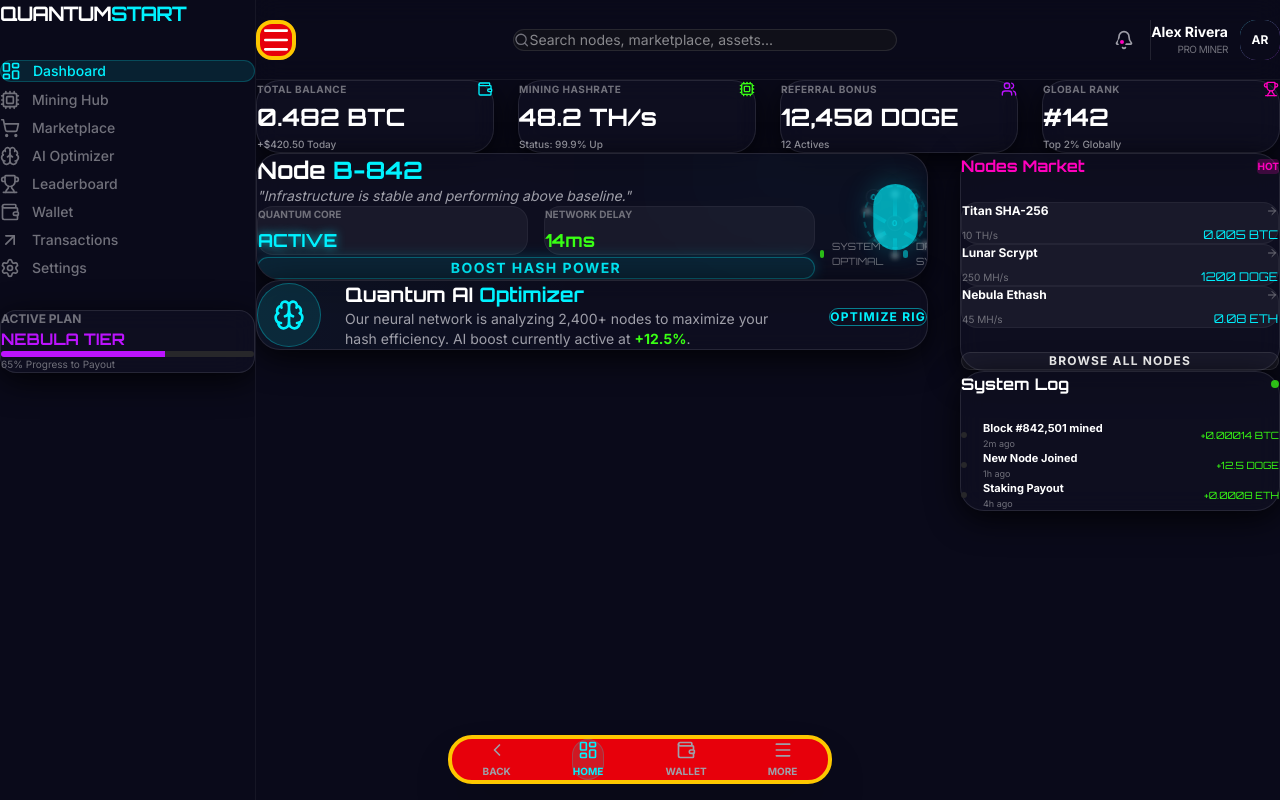
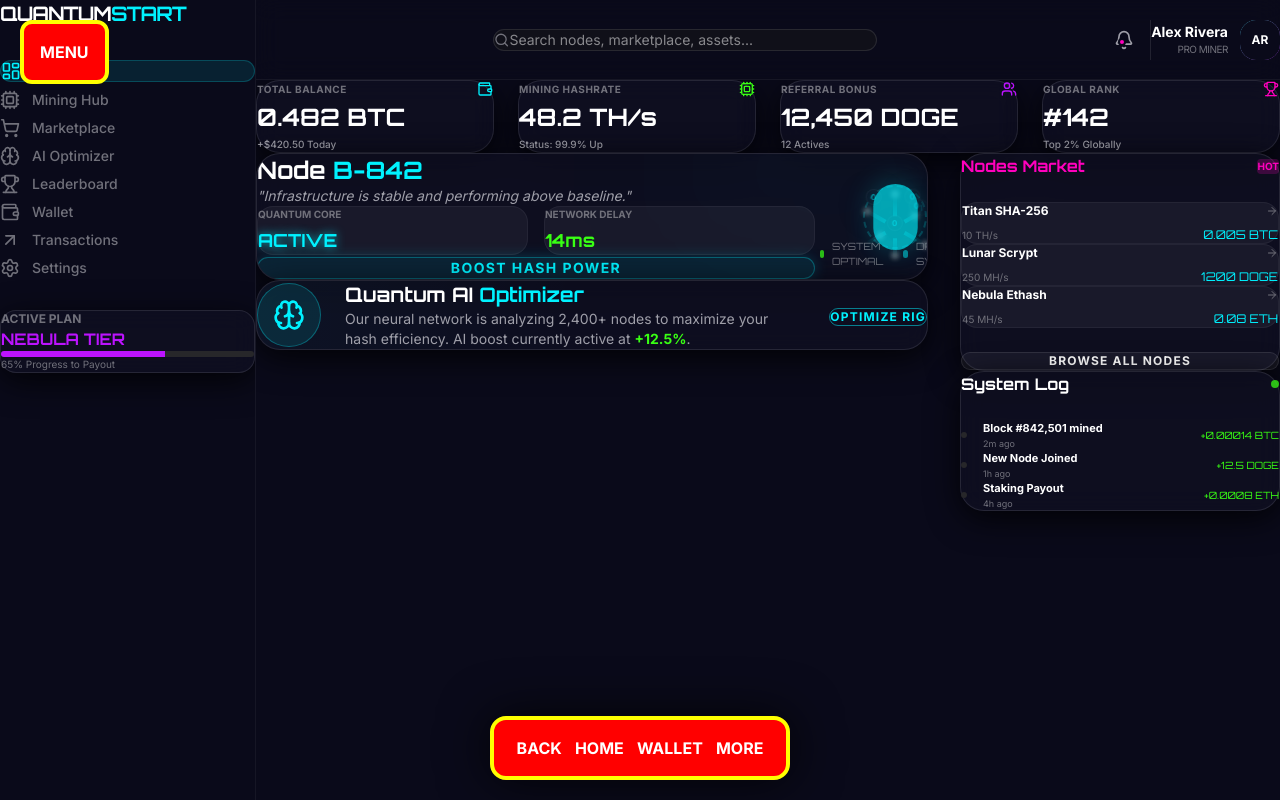
Before and after one commit to dopjody/minerapps, a Next.js app: page /dashboard in a window 1280 px wide. Built offline with nearby package versions, Linux system fonts and the light colour scheme.

Commit message:
fix: use inline styles and absolute positioning for nav debugging

```diff
--- a/app/dashboard/page.tsx
+++ b/app/dashboard/page.tsx
@@ -140,13 +140,7 @@ export default function Dashboard() {
                 {/* Header */}
                 <header className="h-20 border-b border-white/5 flex items-center justify-between px-6 md:px-8 bg-quantum-dark/50 backdrop-blur-md z-20">
                     <div className="flex items-center gap-4">
-                        <button
-                            onClick={() => setIsDrawerOpen(true)}
-                            className="p-4 rounded-xl bg-red-600 border-4 border-yellow-400 text-white z-[9999] hover:bg-red-700 transition-all font-bold"
-                        >
-                            <Menu className="w-8 h-8" />
-                            <span className="sr-only">Open Menu</span>
-                        </button>
+                        {/* Old Hamburger Removed for Debug */}
                         <div className="font-orbitron font-bold text-lg lg:hidden">QS</div>
                     </div>
 
@@ -324,35 +318,44 @@ export default function Dashboard() {
                 </div>
             </main>
 
-            {/* Floating Bottom Navigation (Mobile Only) */}
-            <div className="fixed bottom-4 left-4 right-4 z-[9999] flex justify-center">
-                <div className="w-full max-w-sm bg-red-600 border-4 border-yellow-400 rounded-2xl p-4 flex items-center justify-around shadow-2xl">
-                    <button
-                        onClick={() => router.back()}
-                        className="p-3 rounded-xl text-zinc-400 hover:text-white hover:bg-white/5 transition-all flex flex-col items-center gap-1"
-                    >
-                        <ChevronLeft className="w-5 h-5" />
-                        <span className="text-[10px] font-bold uppercase">Back</span>
-                    </button>
+            {/* DEBUG: Floating Bottom Navigation - MOVED TO ROOT with INLINE STYLES */}
+            <div
+                style={{
+                    position: 'fixed',
+                    bottom: '20px',
+                    left: '50%',
+                    transform: 'translateX(-50%)',
+                    zIndex: 999999,
+                    width: '90%',
+                    maxWidth: '300px',
+                    display: 'flex',
+                    justifyContent: 'center'
+                }}
+            >
+                <div style={{ backgroundColor: 'red', border: '4px solid yellow', borderRadius: '16px', padding: '16px', width: '100%', display: 'flex', justifyContent: 'space-around', boxShadow: '0 0 50px rgba(0,0,0,0.8)' }}>
+                    <button onClick={() => { console.log('Back clicked'); router.back(); }} style={{ color: 'white', fontWeight: 'bold' }}>BACK</button>
+                    <button style={{ color: 'white', fontWeight: 'bold' }}>HOME</button>
+                    <button style={{ color: 'white', fontWeight: 'bold' }}>WALLET</button>
+                    <button onClick={() => setIsDrawerOpen(true)} style={{ color: 'white', fontWeight: 'bold' }}>MORE</button>
+                </div>
+            </div>
 
-                    <button className="p-3 rounded-xl text-quantum-blue bg-quantum-blue/10 border border-quantum-blue/20 flex flex-col items-center gap-1 transition-all">
-                        <LayoutDashboard className="w-5 h-5" />
-                        <span className="text-[10px] font-bold uppercase">Home</span>
-                    </button>
-
-                    <button className="p-3 rounded-xl text-zinc-400 hover:text-white hover:bg-white/5 transition-all flex flex-col items-center gap-1">
-                        <Wallet className="w-5 h-5" />
-                        <span className="text-[10px] font-bold uppercase">Wallet</span>
-                    </button>
-
-                    <button
-                        onClick={() => setIsDrawerOpen(true)}
-                        className="p-3 rounded-xl text-zinc-400 hover:text-white hover:bg-white/5 transition-all flex flex-col items-center gap-1"
-                    >
-                        <Menu className="w-5 h-5" />
-                        <span className="text-[10px] font-bold uppercase">More</span>
-                    </button>
-                </div>
+            {/* DEBUG: Hamburger - MOVED TO ROOT with INLINE STYLES */}
+            <div
+                style={{
+                    position: 'fixed',
+                    top: '20px',
+                    left: '20px',
+                    zIndex: 999999,
+                    display: 'block' // Ensure display block
+                }}
+            >
+                <button
+                    onClick={() => { console.log('Menu clicked'); setIsDrawerOpen(true); }}
+                    style={{ backgroundColor: 'red', border: '4px solid yellow', padding: '16px', borderRadius: '12px', color: 'white', fontWeight: 'bold' }}
+                >
+                    MENU
+                </button>
             </div>
         </div>
     );
```
